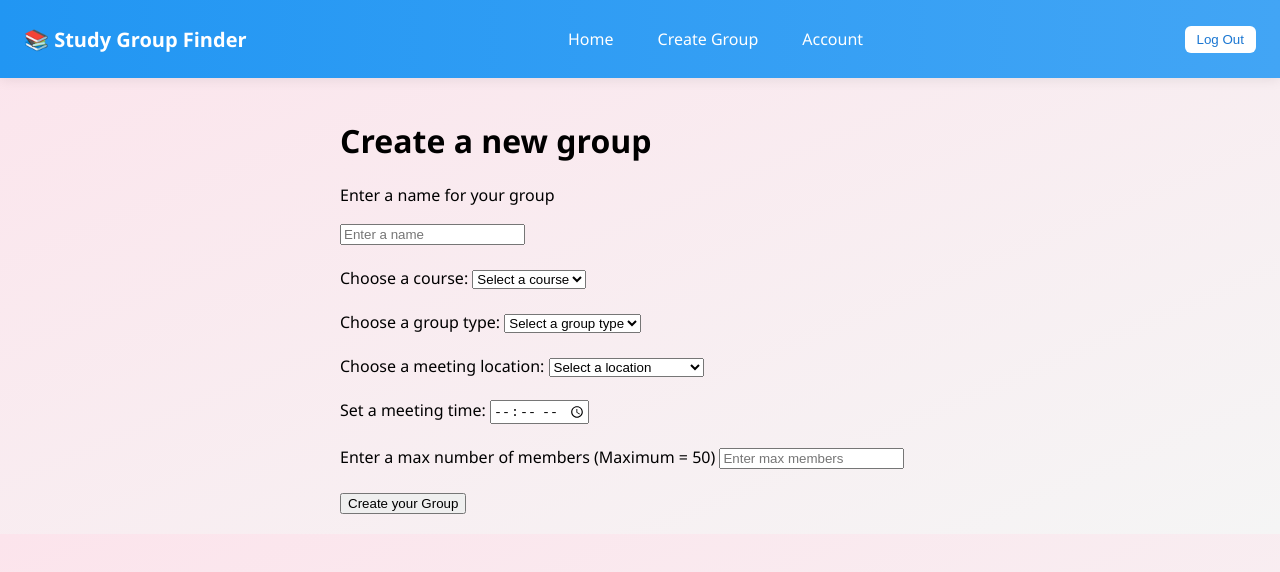
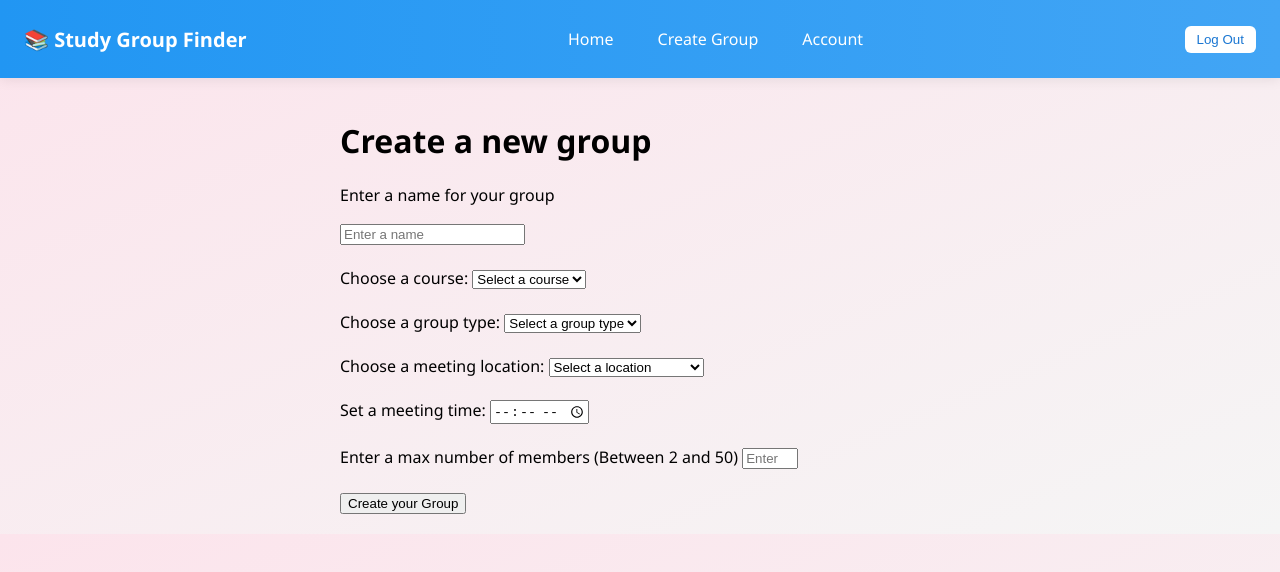
Before and after one commit to MastaM1ND/CS-440---Verdant-Vermin, a React (Create React App) app in the folder frontend/: page /create_group in a window 1280 px wide. Shown: the top 572 px of the page. Built offline with nearby package versions, Linux system fonts and the light colour scheme; sample sign-in values are in the browser's storage.

Commit message:
max and min added for group size

```diff
--- a/frontend/src/CreateGroup.js
+++ b/frontend/src/CreateGroup.js
@@ -84,8 +84,8 @@ function CreateGroup() {
                        min="06:00" max="22:00" required
                        onChange={e => setMeetingTime(e.target.value)}/><br/><br/>
 
-                <label for="max_members">Enter a max number of members (Maximum = 50) </label>
-                <input name="max_members" type="number" placeholder="Enter max members"
+                <label for="max_members">Enter a max number of members (Between 2 and 50) </label>
+                <input name="max_members" type="number" placeholder="Enter max members" max="50" min="2" required
                     onChange={e => setMaxMembers(e.target.value)}/><br/><br/>
                 <button type="submit">Create your Group</button>
             </form>
```
